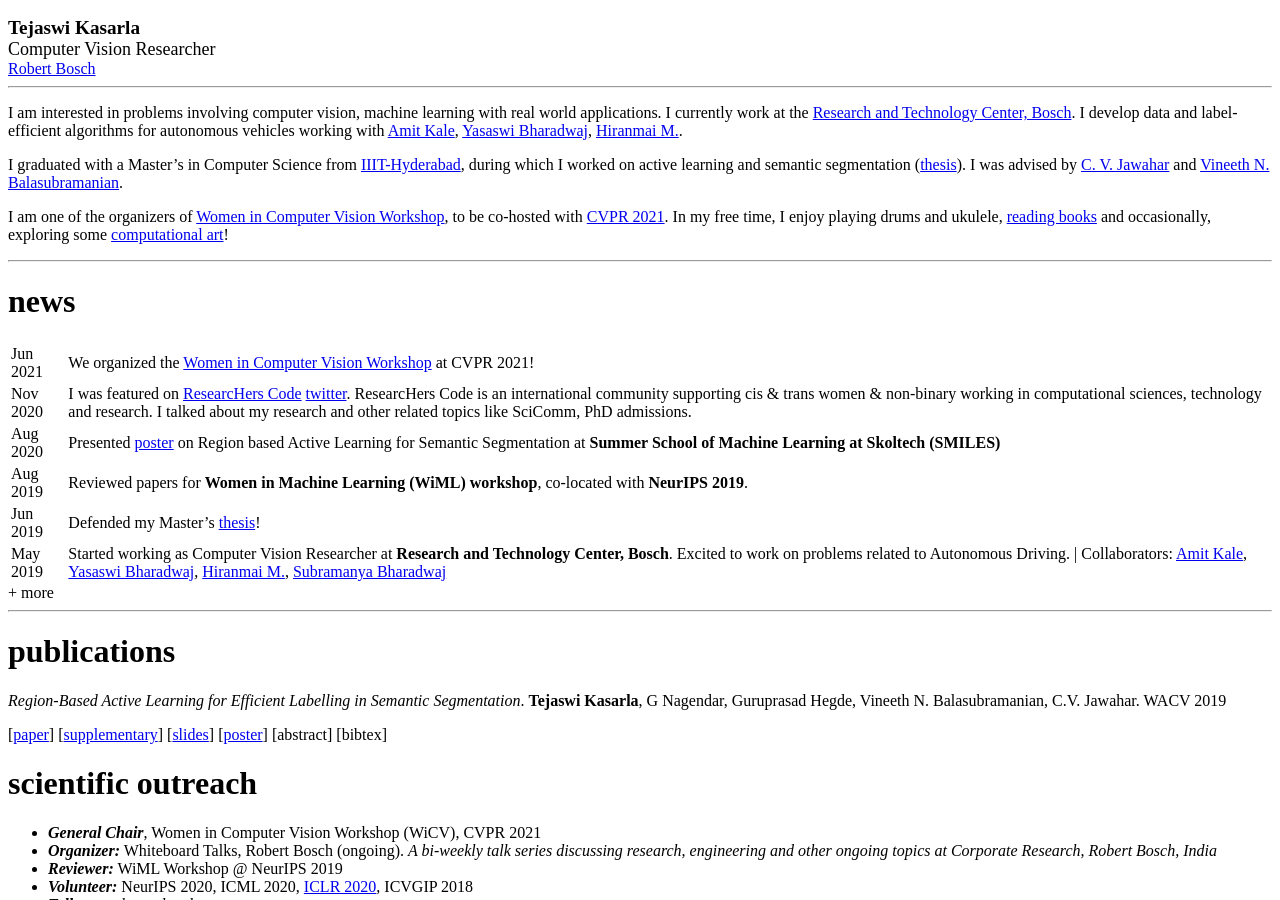
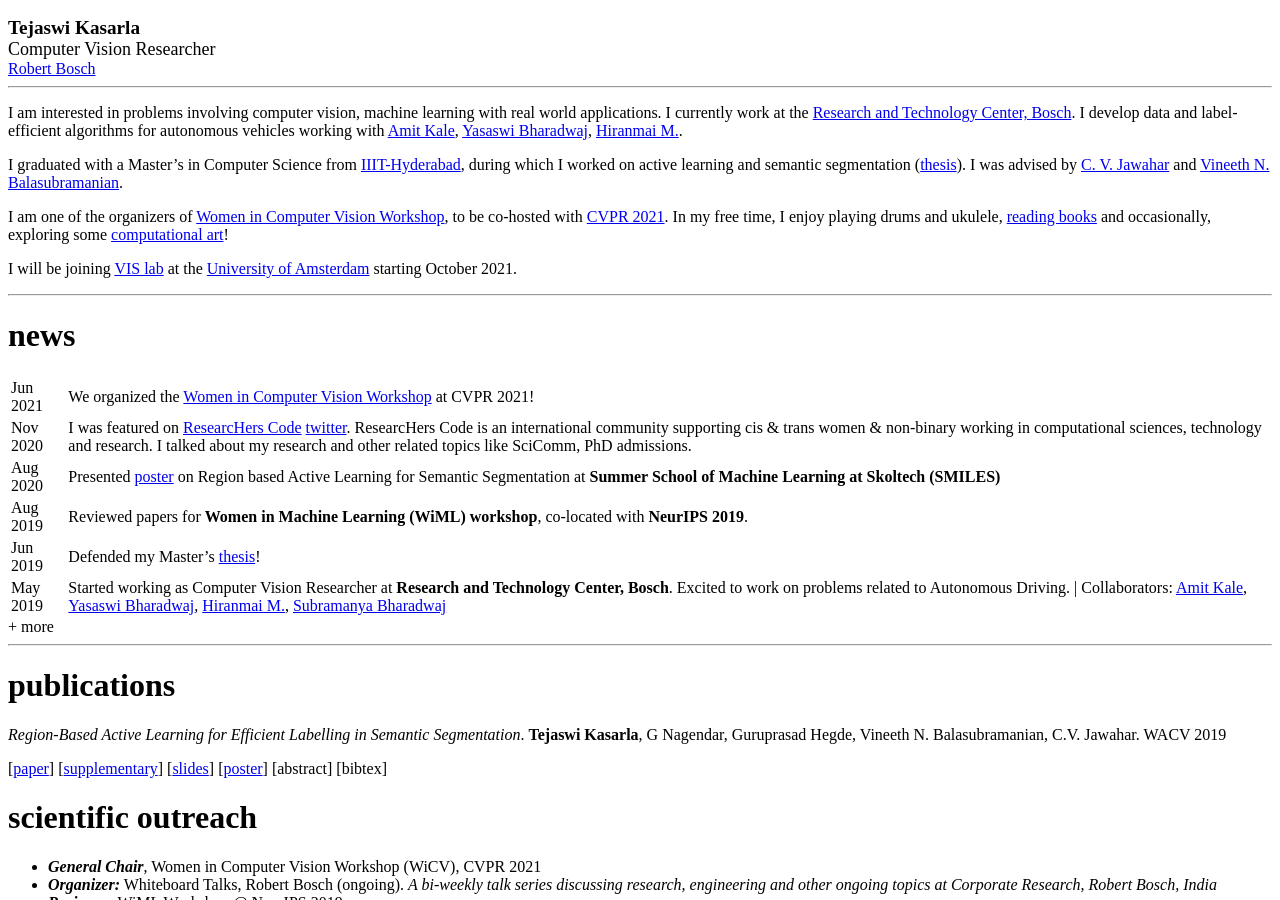
Before and after one commit to tkasarla/tkasarla.github.io, a Jekyll site: the page built from index.md, in a window 1280 px wide and 900 px high, scrolled down 862 px. Built offline with Jekyll 4.4.1, drawn with Linux system fonts in a browser that asks for light colours.

Commit message:
updated blog post

```diff
--- a/index.md
+++ b/index.md
@@ -32,7 +32,7 @@ I graduated with a Master's in Computer Science from [IIIT-Hyderabad](https://ww
 
 I am one of the organizers of [Women in Computer Vision Workshop](https://sites.google.com/view/wicv/), to be co-hosted with [CVPR 2021](http://cvpr2021.thecvf.com/). In my free time, I enjoy playing drums and ukulele, [reading books](/more.html) and occasionally, exploring some [computational art](/art.html)!
 
-<!--I will be joining [VIS lab](https://ivi.fnwi.uva.nl/vislab/) at the [University of Amsterdam](https://www.uva.nl/en) starting October 2021.-->
+I will be joining [VIS lab](https://ivi.fnwi.uva.nl/vislab/) at the [University of Amsterdam](https://www.uva.nl/en) starting October 2021.
 
 
 ***
```
